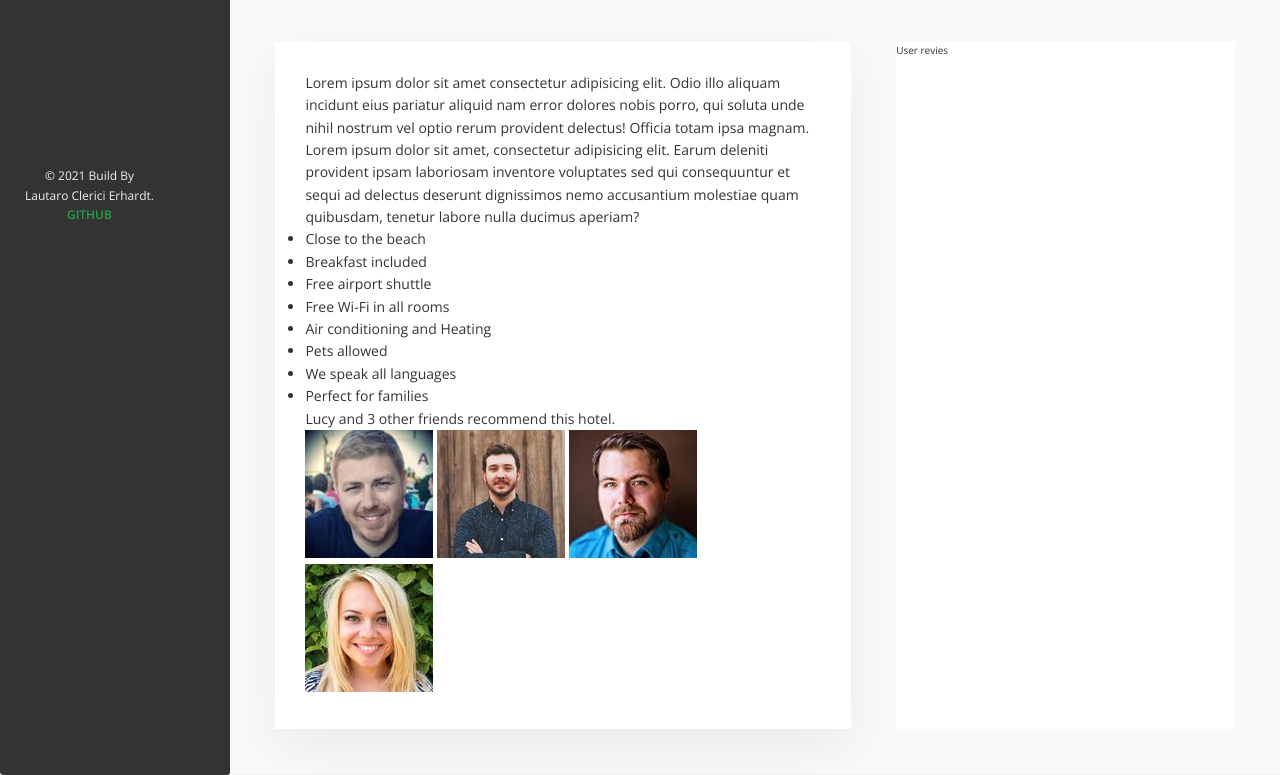
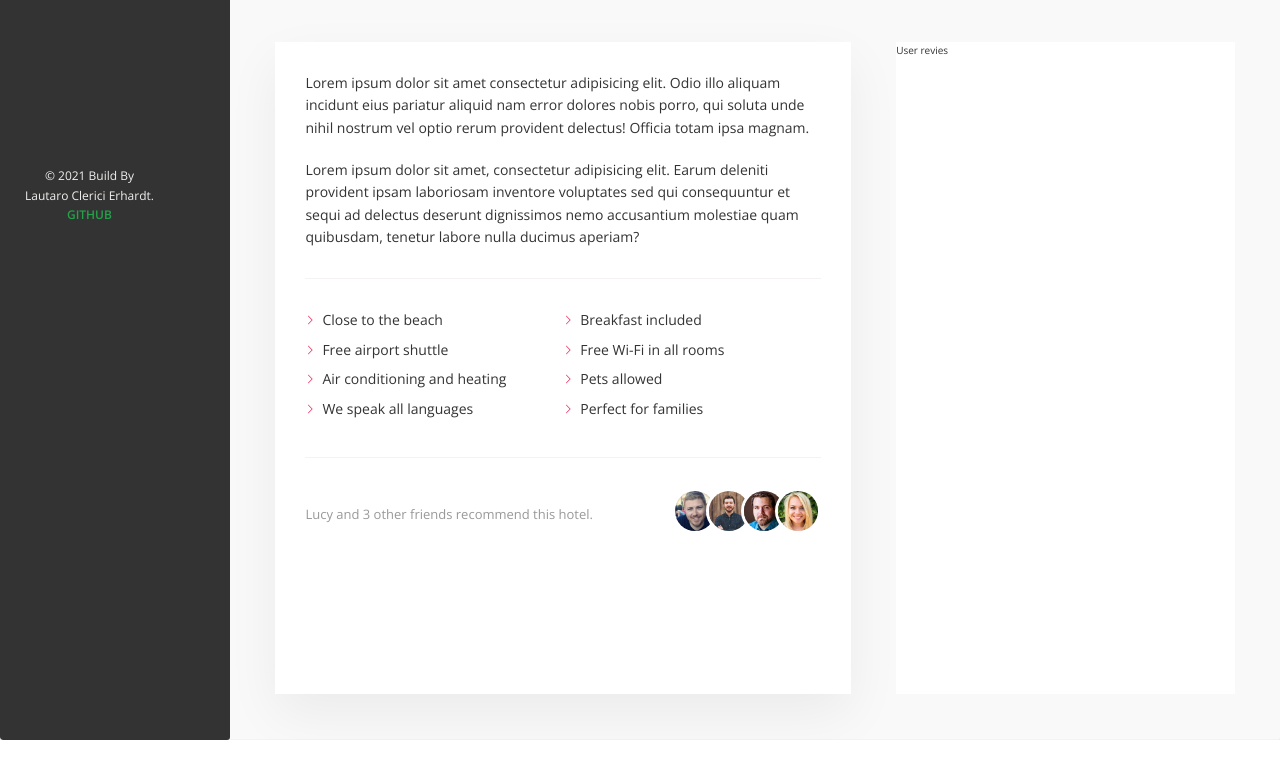
Before and after one commit to LNCE21/travelAgency, a website: page index.html in a window 1280 px wide. Shown: the part 551-1326 px from the top of the page. After the commit the page ends 1291 px from the top, so only its background shows below. Drawn offline with nearby package versions, Linux system fonts and the light colour scheme.

Commit message:
finished styling the main content

```diff
--- a/index.html
+++ b/index.html
@@ -156,7 +156,7 @@
                                 <li class="list__item">Breakfast included</li>
                                 <li class="list__item">Free airport shuttle</li>
                                 <li class="list__item">Free Wi-Fi in all rooms</li>
-                                <li class="list__item">Air conditioning and Heating</li>
+                                <li class="list__item">Air conditioning and heating</li>
                                 <li class="list__item">Pets allowed</li>
                                 <li class="list__item">We speak all languages</li>
                                 <li class="list__item">Perfect for families</li>
--- a/sass/_components.scss
+++ b/sass/_components.scss
@@ -308,3 +308,69 @@
     outline: none;
   }
 }
+
+//Paragraph
+.paragraph:not(:last-of-type) {
+  margin-bottom: 2rem;
+}
+
+//List
+.list {
+  list-style: none;
+  margin: 3rem 0;
+  padding: 3rem 0;
+  border-top: var(--line);
+  border-bottom: var(--line);
+
+  display: flex;
+  flex-wrap: wrap;
+
+  &__item {
+    flex: 0 0 50%;
+    margin-bottom: 0.7rem;
+  }
+
+  &__item::before {
+    content: "";
+    display: inline-block;
+    height: 1rem;
+    width: 1rem;
+    margin-right: 0.7rem;
+
+    /*Older Browsers approach
+    background-image: url(../img/SVG/chevron-thin-right.svg);
+    background-size: cover;*/
+
+    //Newer Browsers: masks
+    background-color: var(--color-primary);
+    -webkit-mask-image: url(../img/SVG/chevron-thin-right.svg);
+    -webkit-mask-size: cover;
+  }
+}
+
+//Recommend
+.recommend {
+  font-size: 1.3rem;
+  color: var(--color-grey-dark-3);
+  display: flex;
+  align-items: center;
+
+  &_friends {
+  }
+
+  &__count {
+    margin-right: auto;
+  }
+
+  &__photo {
+    box-sizing: content-box;
+    height: 4rem;
+    width: 4rem;
+    border-radius: 50%;
+    border: 3px solid #fff;
+
+    &:not(:last-child) {
+      margin-right: -1.5rem;
+    }
+  }
+}
```
Also changed, not shown: css/style.css, 1 other file.
